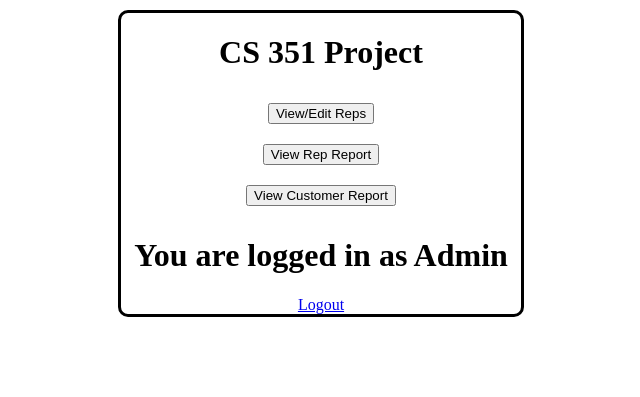
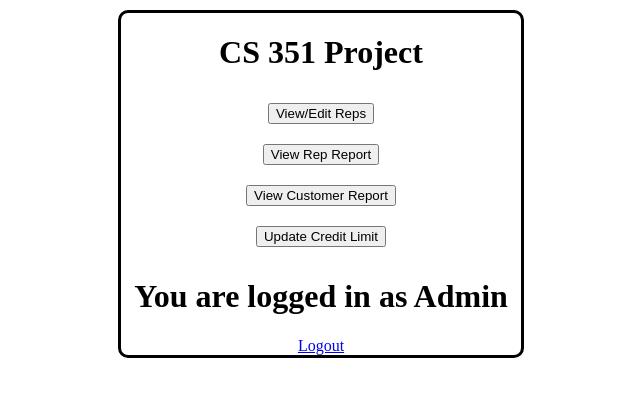
Before and after one commit to jtbison/cs-351-project, a Flask app: page /dashboard in a window 1280 px wide. Shown: the top 397 px of the page, without its empty margins (319-959 px from the left). Run offline with Flask 3, Linux system fonts and the light colour scheme; a user stored in the database is signed in.

Commit message:
updated index and dashboard

```diff
--- a/Templates/dashboard.html
+++ b/Templates/dashboard.html
@@ -23,7 +23,9 @@
     <form action="/customerReport" method="post">
         <input type = "submit" value = "View Customer Report" id = "btn_cust_report" />
     </form>
-
+    <form action="/creditUpdate" method="post">
+        <input type = "submit" value = "Update Credit Limit" id = "btn_credit_update" />
+    </form>
 
     <h1>You are logged in as {{ username }}</h1>
     <nav>
--- a/Templates/index.html
+++ b/Templates/index.html
@@ -27,10 +27,11 @@
     <form action="/report" method="GET">
         <input type = "submit" value = "View Rep Report" id = "btn_report"/>
     </form>
-
     <form action="/customerReport" method="post">
         <input type = "submit" value = "View Customer Report" id = "btn_cust_report" />
     </form>
+    <form action="/creditUpdate" method="post">
+        <input type = "submit" value = "Update Credit Limit" id = "btn_credit_update" />
 
     <style>
         .content{
```
